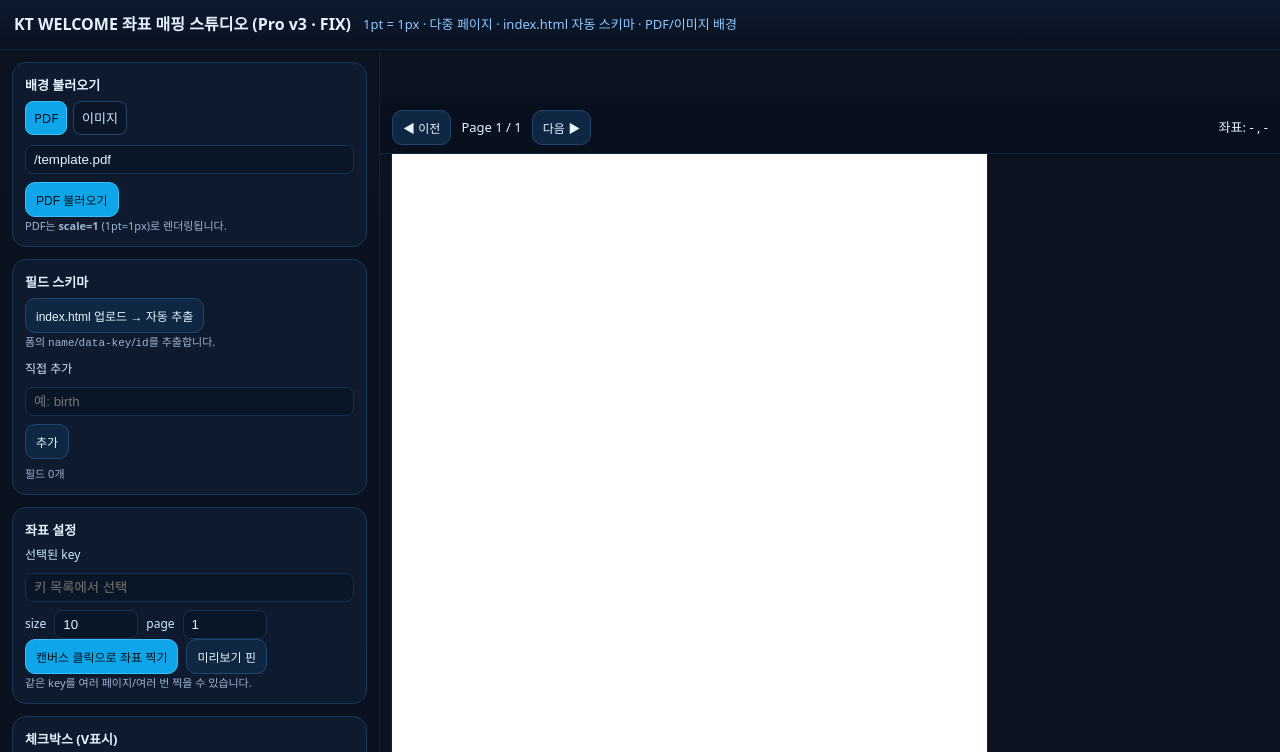
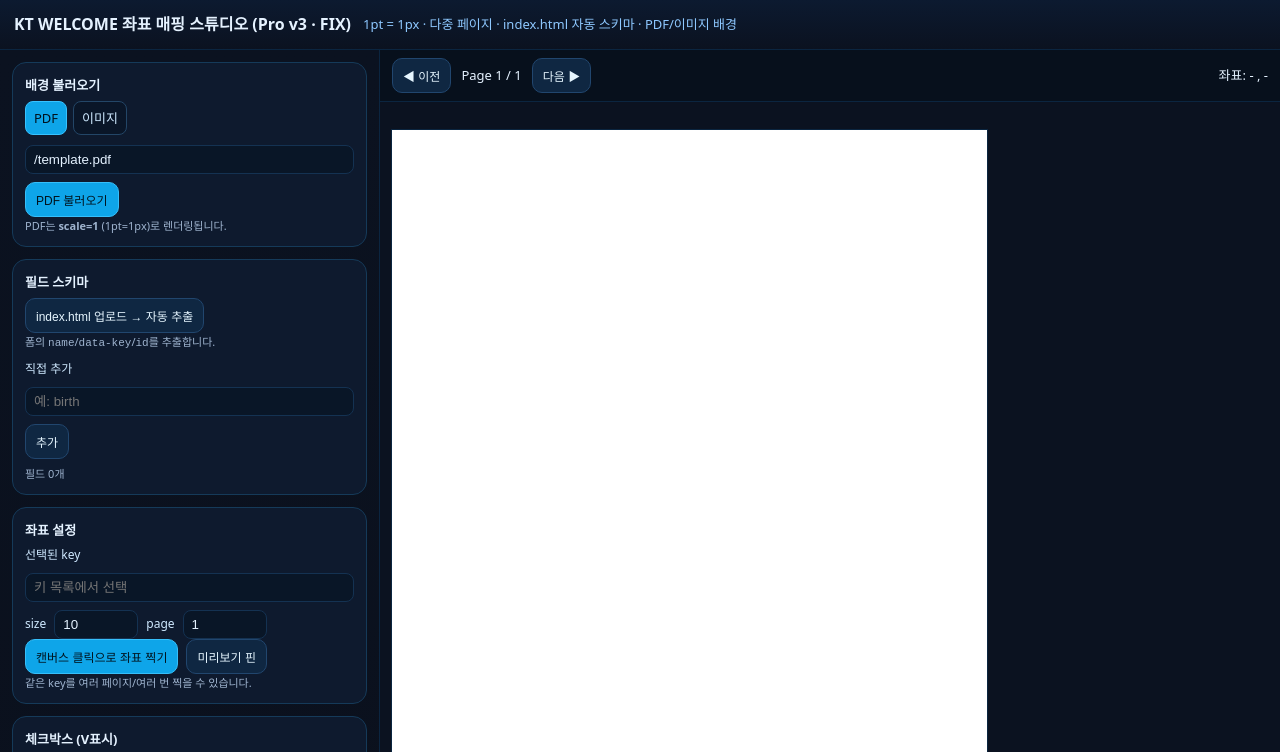
Before and after one commit to usimmarket/ktwelcome, a website: page public/mapping_studio.html in a window 1280 px wide. Shown: the top 752 px of the page. Drawn offline with Linux system fonts and the light colour scheme.

Commit message:
mapping_studio.html

```diff
--- a/public/mapping_studio.html
+++ b/public/mapping_studio.html
@@ -29,9 +29,9 @@
   .tabs{display:flex;gap:6px;margin:6px 0 10px}
   .tab{padding:6px 8px;border-radius:8px;border:1px solid #234667;background:#0a1628;color:#cfe9ff;cursor:pointer}
   .tab.active{background:#0ea5e9;color:#00111c;border-color:#37c2ff}
-  .toolbar{position:sticky;top:52px;z-index:4;display:flex;gap:10px;align-items:center;padding:8px 12px;background:#07101c;border-bottom:1px solid #0b2540}
+  .toolbar{position:sticky;top:0px;z-index:4;display:flex;gap:10px;align-items:center;padding:8px 12px;background:#07101c;border-bottom:1px solid #0b2540}
   .stage{position:relative;padding:12px}
-  canvas{display:block;max-width:100%;background:#fff;box-shadow:0 0 0 1px #0b2540}
+  canvas{display:block; max-width:100%; background:#fff; box-shadow:0 0 0 1px #0b2540; margin-top:16px}
   .cross{position:absolute;pointer-events:none;border-left:1px solid #ef4444;border-top:1px solid #ef4444;width:22px;height:22px;transform:translate(-11px,-11px)}
   .pin{position:absolute;background:#004e78;color:#e6f6ff;border:1px solid #5cc8ff;border-radius:8px;padding:2px 6px;font-size:11px;transform:translate(-50%,-50%);white-space:nowrap}
   .pin .k{color:#9ae6ff}
```
